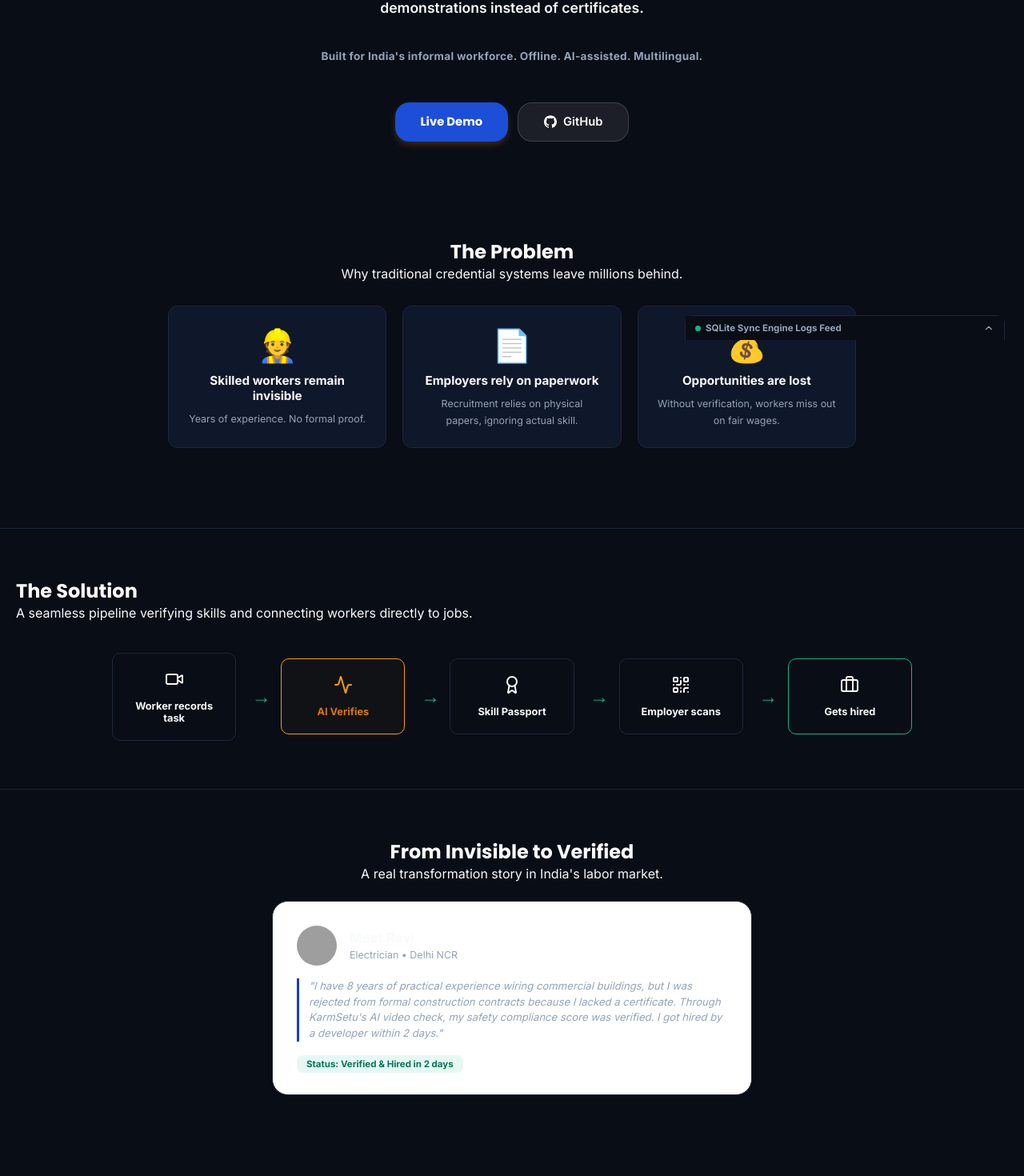
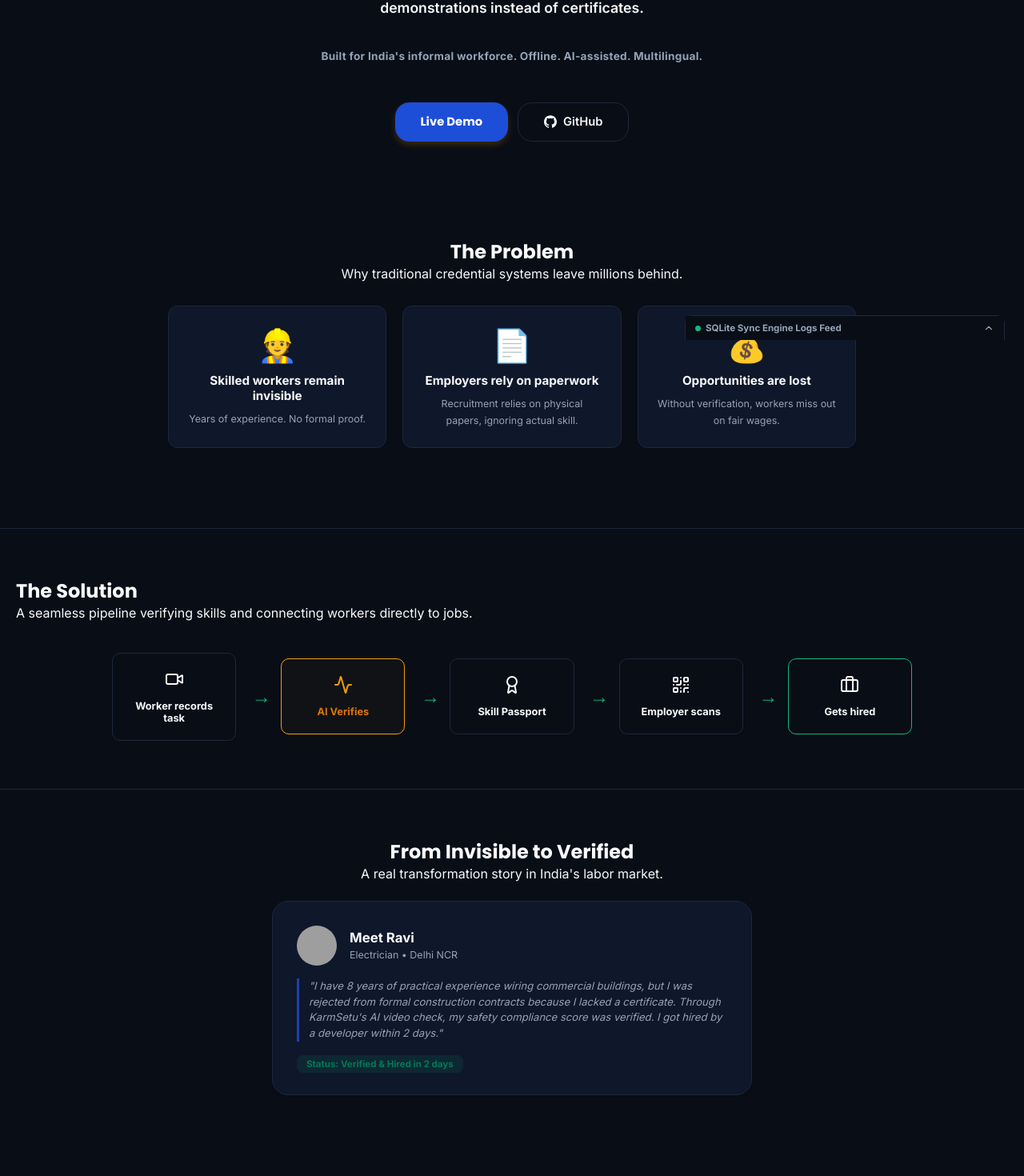
Before and after one commit to nikita000kumari/karmsetu, a React (Vite) app: page / in a window 1280 px wide. Shown: the part 375-1845 px from the top of the page at 80% size. Built offline with nearby package versions, Linux system fonts and the light colour scheme; grey boxes are pictures that could not be loaded.

Commit message:
style: remove white cast overlay from github button and fix card-sim dark mode background styling

```diff
--- a/src/App.css
+++ b/src/App.css
@@ -683,25 +683,15 @@ body {
   font-weight: 600;
   cursor: pointer;
   transition: all 0.15s ease;
-  background-color: #FFFFFF;
-  border: 1px solid #E2E8F0;
-  color: #0F172A;
+  background-color: transparent;
+  border: 1px solid var(--color-border);
+  color: var(--color-text-primary);
 }
 
 .hero-btn-github:hover {
-  background-color: #F1F5F9;
-  border-color: #CBD5E1;
-}
-
-.dark .hero-btn-github {
-  background-color: rgba(255, 255, 255, 0.08);
-  border-color: rgba(255, 255, 255, 0.15);
-  color: #FFFFFF;
-}
-
-.dark .hero-btn-github:hover {
-  background-color: rgba(255, 255, 255, 0.15);
-  border-color: rgba(255, 255, 255, 0.25);
+  background-color: var(--color-primary-light);
+  border-color: var(--color-primary);
+  color: var(--color-primary);
 }
 
 /* Responsive configurations */
@@ -1276,6 +1266,12 @@ body {
   box-shadow: none;
 }
 
+.dark .card-sim {
+  background-color: var(--color-card);
+  border-color: var(--color-border);
+  box-shadow: none;
+}
+
 /* Confetti layout */
 .confetti-overlay {
   position: absolute;
--- a/src/App.jsx
+++ b/src/App.jsx
@@ -957,7 +957,7 @@ export default function App() {
                 <h2 className="landing-section-title">From Invisible to Verified</h2>
                 <p className="landing-section-subtitle">A real transformation story in India's labor market.</p>
 
-                <div className="card-sim" style={{ marginTop: '24px', padding: '30px', textAlign: 'left', border: '1px solid var(--color-border)', borderRadius: '20px', backgroundColor: '#FFF', boxShadow: 'var(--shadow-sm)' }}>
+                <div className="card-sim" style={{ marginTop: '24px', padding: '30px', textAlign: 'left', border: '1px solid var(--color-border)', borderRadius: '20px', boxShadow: 'var(--shadow-sm)' }}>
                   <div style={{ display: 'flex', gap: '16px', alignItems: 'center', marginBottom: '16px' }}>
                     <img src="https://images.unsplash.com/photo-1507003211169-0a1dd7228f2d?auto=format&fit=crop&q=80&w=120" alt="Ravi" style={{ width: '50px', height: '50px', borderRadius: '50%', objectFit: 'cover' }} />
                     <div>
```
